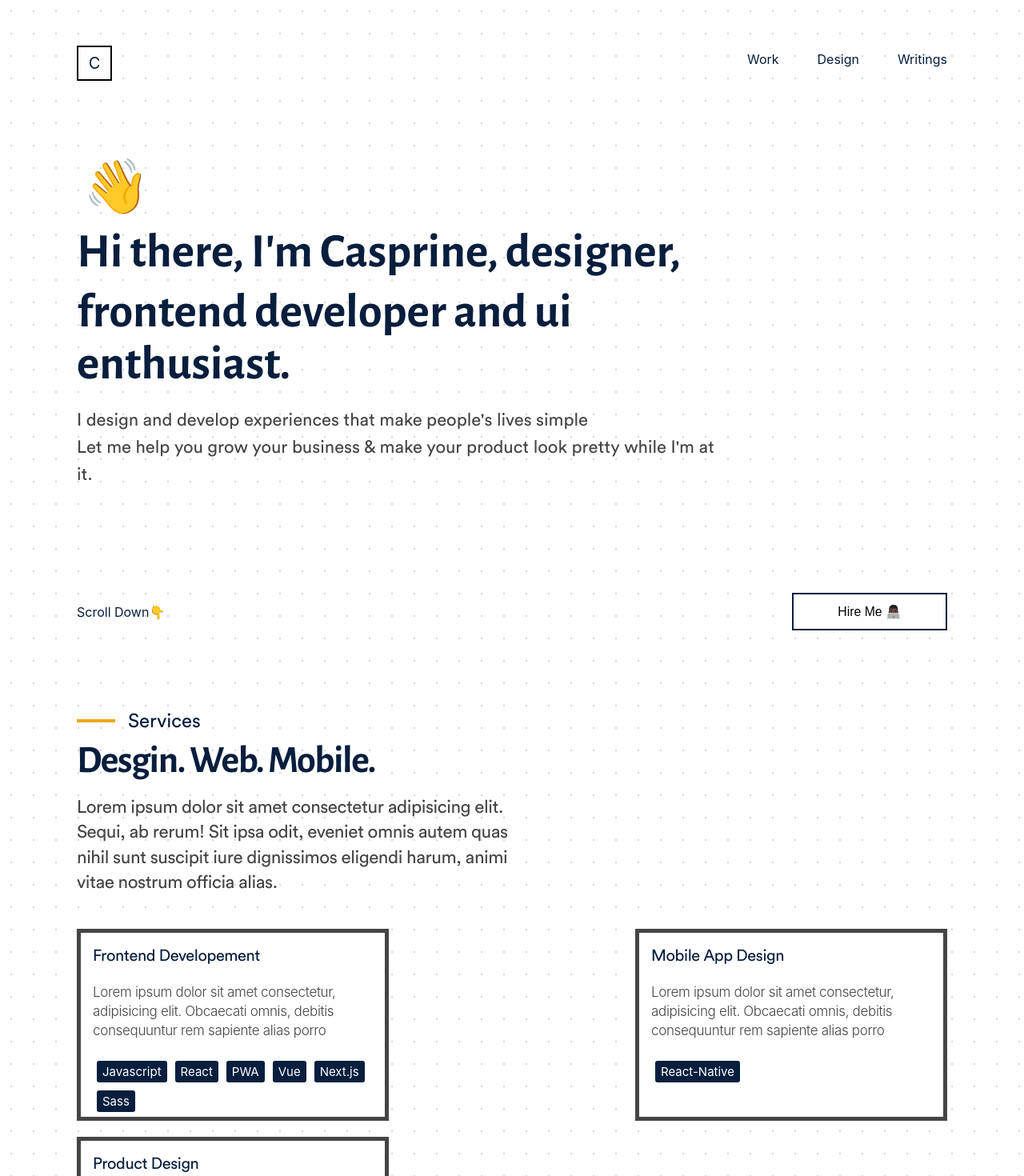
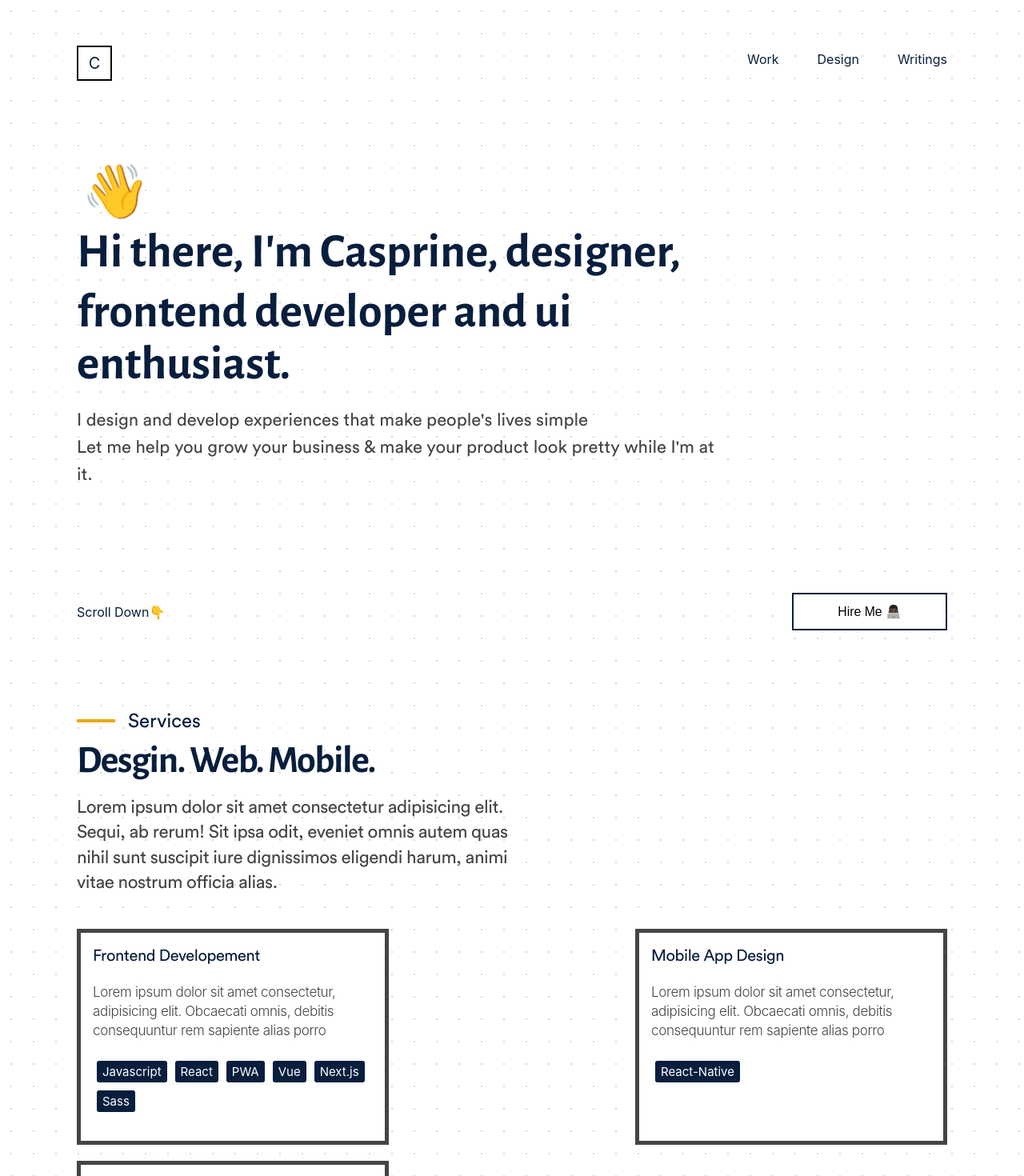
Before and after one commit to casprine/web-1, a React (Create React App) app: page / in a window 1280 px wide. Shown: the top 1470 px of the page at 80% size. Built offline with nearby package versions, Linux system fonts and the light colour scheme.

Commit message:
added min-height to skillCard  turned on waver animation

```diff
--- a/src/components/common/style.scss
+++ b/src/components/common/style.scss
@@ -210,7 +210,7 @@ button {
 // skill styling
 .skill {
   width: 350px;
-  height: 200px;
+  min-height: 230px;
   max-height: auto;
   padding: 15px;
   background: white;
--- a/src/components/section/home/style.scss
+++ b/src/components/section/home/style.scss
@@ -15,8 +15,8 @@
         padding-left: 8px;
         display: block;
         font-size: 50pt;
-        // animation: waver 0.65s alternate infinite;
-        // animation-timing-function: ease-in-out;
+        animation: waver 0.65s alternate infinite;
+        animation-timing-function: ease-in-out;
         width: 20px;
         @media (max-width: 655px) {
           font-size: 30pt;
```
